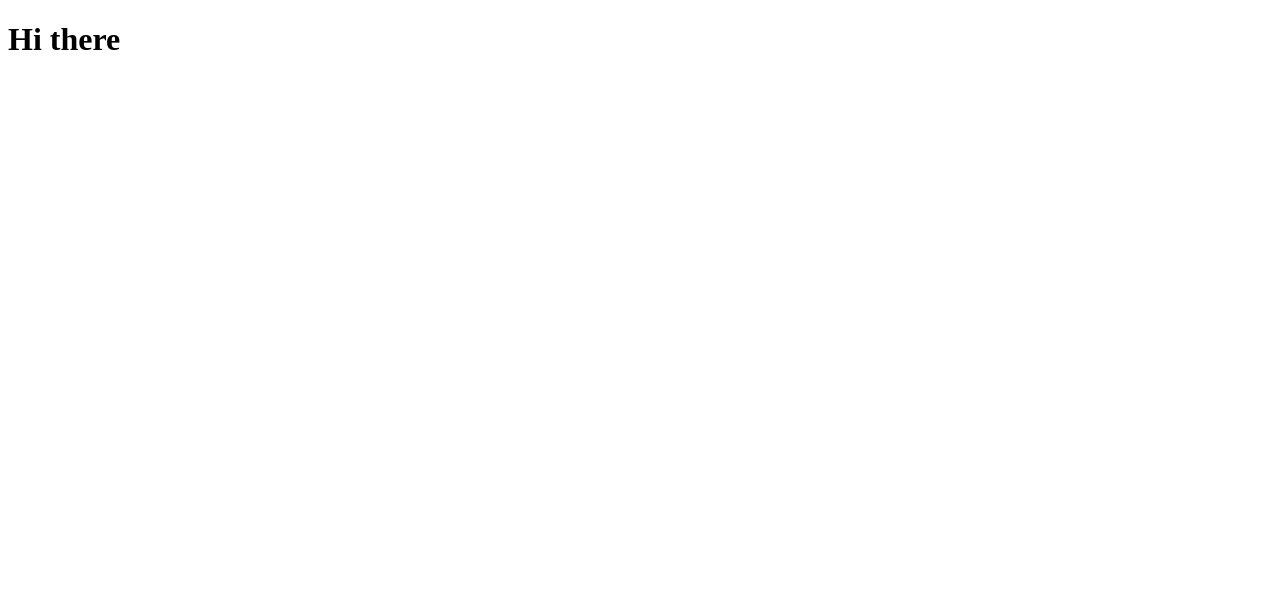
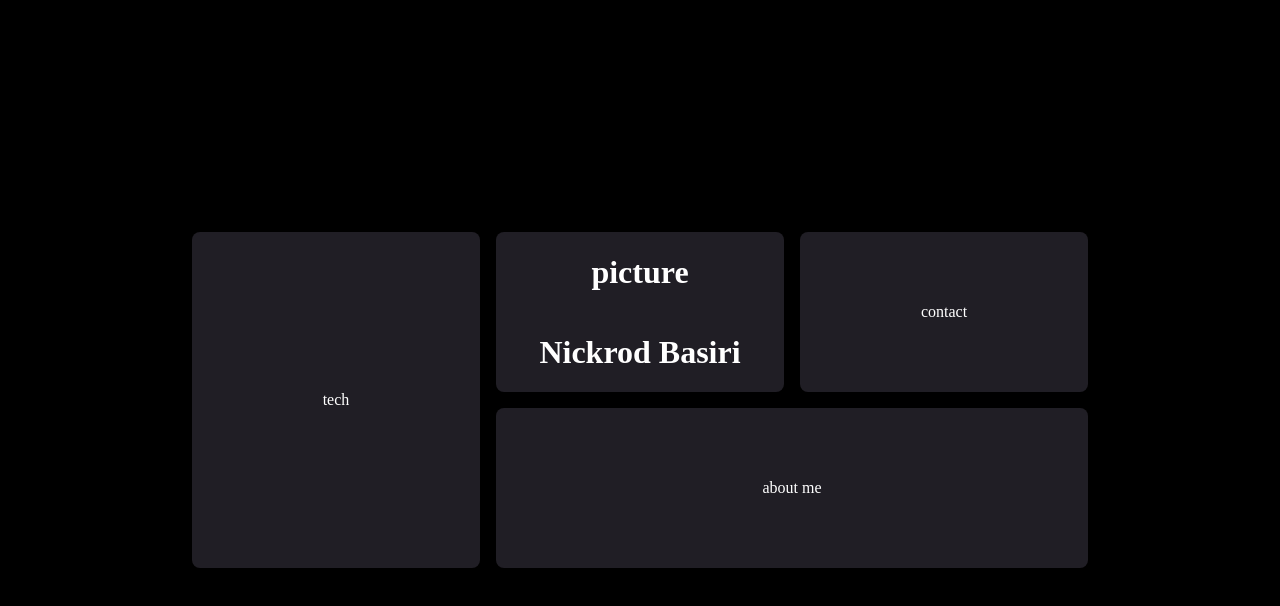
Before and after one commit to NickrodBasiri/Portfolio, a React (Vite) app: page / in a window 1280 px wide. Shown: the top 606 px of the page. Built offline with nearby package versions, Linux system fonts and the light colour scheme.

Commit message:
Info box styling and animations.

```diff
--- a/src/App.jsx
+++ b/src/App.jsx
@@ -1,6 +1,11 @@
+import About from "./components/About"
+import './styles/app.css'
+
 function App() {
   return (
-    <h1>Hi there</h1>
+    <div id="body">
+      <About/>
+    </div>
   )
 }
 
--- /dev/null
+++ b/src/components/About.jsx
@@ -0,0 +1,17 @@
+import '../styles/about.css';
+
+export default function About() {
+    return (
+        <>
+            <div id="info-grid">
+                <div id="personal" className="grid-box">
+                    <h1>picture</h1>
+                    <h1>Nickrod Basiri</h1>
+                </div>
+                <div id="tech" className="grid-box">tech</div>
+                <div id="contact" className="grid-box">contact</div>
+                <div id="about" className="grid-box">about me</div>
+            </div>
+        </>
+    )
+}
--- /dev/null
+++ b/src/styles/about.css
@@ -0,0 +1,89 @@
+#info-grid {
+    display: grid;
+    grid-template-rows: 1fr 1fr;
+    grid-template-columns: 1fr 1fr 1fr;
+    background-color: black;
+    min-width: 70vw;
+    justify-self: center;
+    gap: 1em;
+    padding: 1em;
+}
+
+#personal {
+    grid-row: 1 / 2;
+    grid-column: 2 / 3;
+    opacity: 0;
+    animation: fade-in 1s ease-in 0.2s forwards;
+}
+
+#tech {
+    grid-row: 1 / 3;
+    grid-column: 1 / 2;
+    opacity: 0;
+    animation: fade-in-left 1s ease-in 0.4s forwards;
+}
+
+#about {
+    grid-row: 2 / 3;
+    grid-column: 2 / 4;
+    opacity: 0;
+    animation: fade-in-bottom 1s ease-in 0.6s forwards;
+}
+#contact {
+    grid-row: 1 / 2;
+    grid-column: 3 / 4;
+    opacity: 0;
+    animation: fade-in-right 1s ease-in 0.8s forwards;
+}
+
+.grid-box {
+    background-color: #201e25;
+    border-radius: 8px;
+    color: white;
+    display: flex;
+    justify-content: center;
+    align-items: center;
+    flex-direction: column;
+}
+
+@keyframes fade-in {
+    from {
+        opacity: 0;
+    }
+    to {
+        opacity: 1;
+    }
+}
+
+@keyframes fade-in-left {
+    from {
+      opacity: 0;
+      transform: translateX(-20px);
+    }
+    to {
+      opacity: 1;
+      transform: translateX(0);
+    }
+}
+
+@keyframes fade-in-bottom {
+    from {
+        opacity: 0;
+        transform: translateY(20px)
+    }
+    to {
+        opacity: 1;
+        transform: translateY(0px);
+    }
+}
+
+@keyframes fade-in-right {
+    from {
+        opacity: 0;
+        transform: translateX(20px);
+    }
+    to {
+        opacity: 1;
+        transform: translateX(0px);
+    }
+}
--- /dev/null
+++ b/src/styles/app.css
@@ -0,0 +1,15 @@
+#root {
+    background-color: black;
+    height: 100vh;
+    display: flex;
+    justify-content: center;
+    align-items: center;
+}
+
+html, body {
+    margin: 0;
+    padding: 0;
+    width: 100%;
+    height: 100%;
+    overflow-x: hidden;
+  }
```
